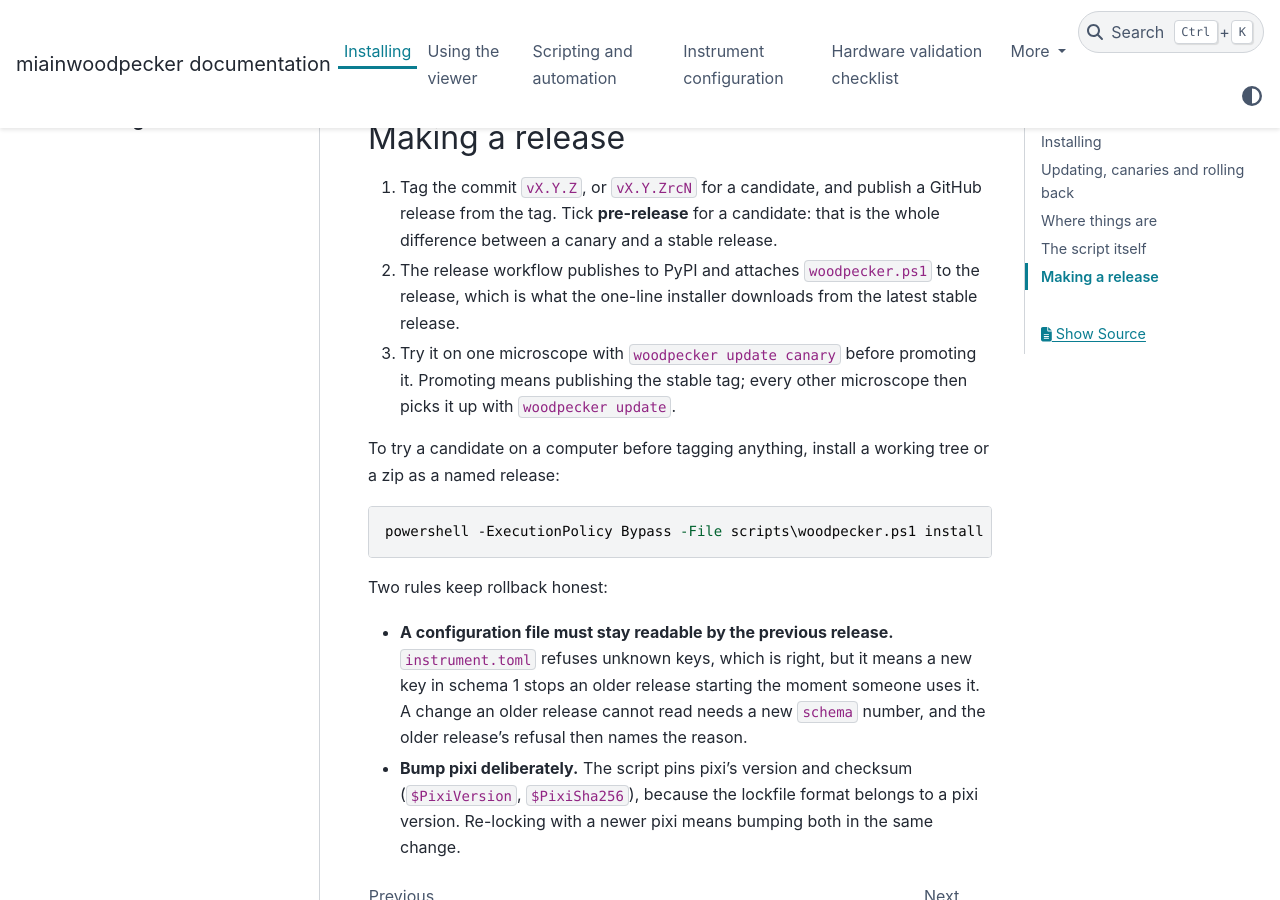
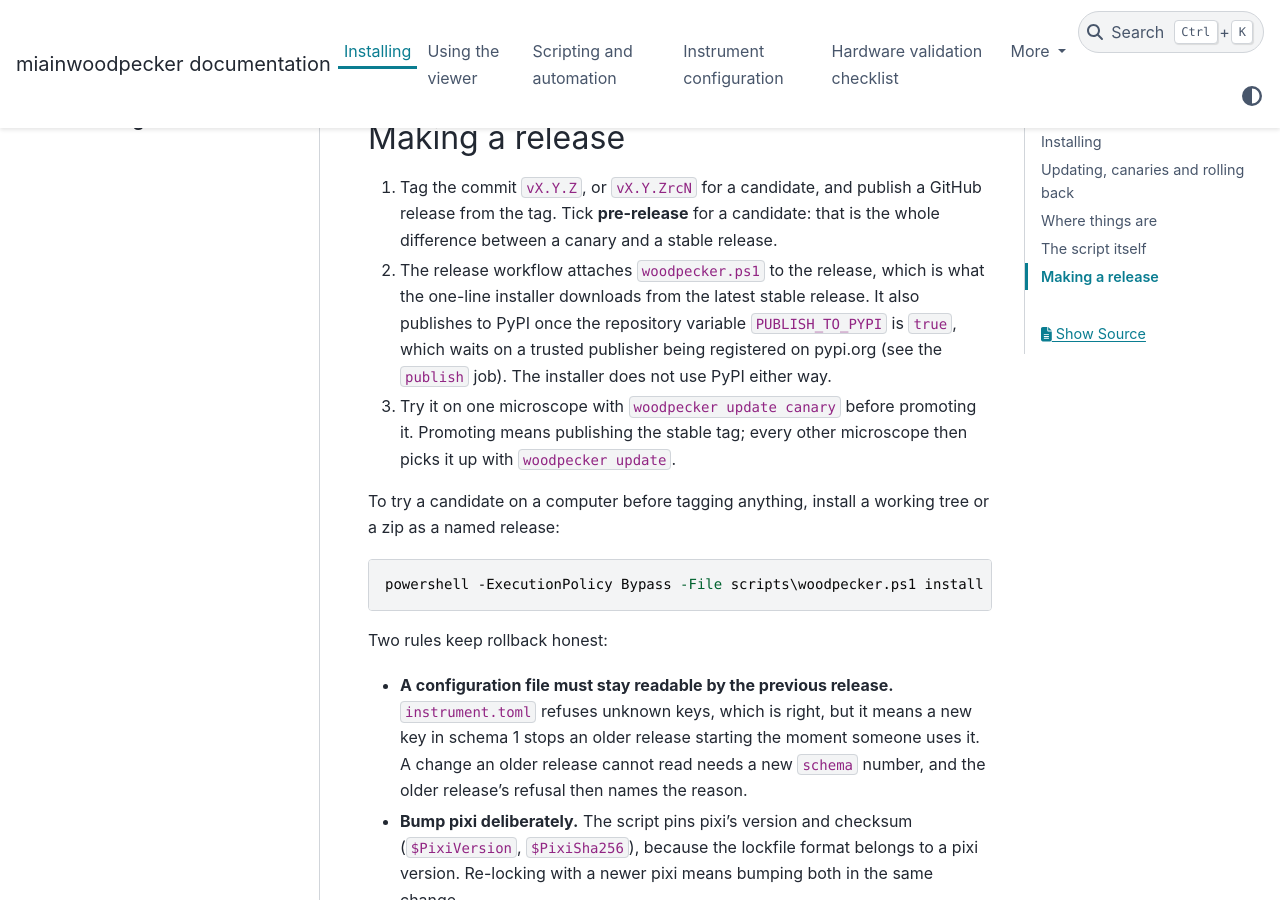
Before and after one commit to msarahan/miainwoodpecker, a Sphinx documentation site: the page built from docs/installing.md, in a window 1280 px wide and 900 px high, scrolled down 3201 px. Built offline with Sphinx 7.4.7 and the PyData theme 0.15.4, drawn with Linux system fonts in a browser that asks for light colours; the version number could not be read and is left out.

Commit message:
Hold the PyPI publish job until PyPI trusts this workflow
miainwoodpecker has never been published, so the first trusted upload
needs a pending publisher registered on pypi.org, and none is. Without
one, every release would fail the publish job's OIDC exchange. The job
now also requires the repository variable PUBLISH_TO_PYPI to be 'true';
registering the publisher and setting that variable turns it on with no
code change. The installer builds from the tagged source and never
needed PyPI.

Co-Authored-By: Claude Opus 5.5 <noreply@anthropic.com>

```diff
--- a/docs/installing.md
+++ b/docs/installing.md
@@ -138,9 +138,12 @@ woodpecker self-update      # take the copy from the current release
 1. Tag the commit `vX.Y.Z`, or `vX.Y.ZrcN` for a candidate, and publish
    a GitHub release from the tag. Tick **pre-release** for a candidate:
    that is the whole difference between a canary and a stable release.
-2. The release workflow publishes to PyPI and attaches `woodpecker.ps1`
-   to the release, which is what the one-line installer downloads from
-   the latest stable release.
+2. The release workflow attaches `woodpecker.ps1` to the release, which
+   is what the one-line installer downloads from the latest stable
+   release. It also publishes to PyPI once the repository variable
+   `PUBLISH_TO_PYPI` is `true`, which waits on a trusted publisher being
+   registered on pypi.org (see the `publish` job). The installer does
+   not use PyPI either way.
 3. Try it on one microscope with `woodpecker update canary` before
    promoting it. Promoting means publishing the stable tag; every other
    microscope then picks it up with `woodpecker update`.
```
Also changed, not shown: 1 other file.
